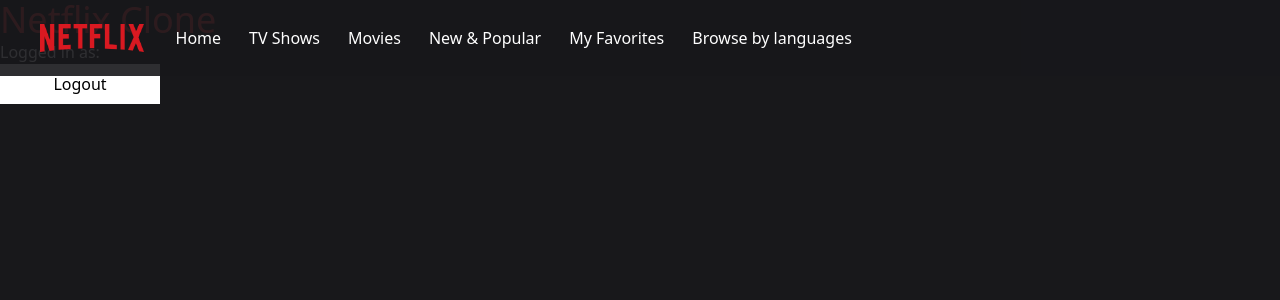
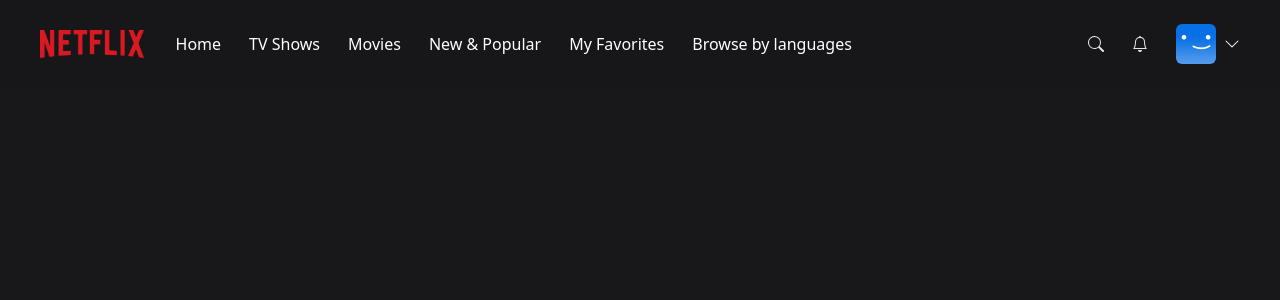
Before and after one commit to jacobdanielrose/netflix-clone, a Next.js app: page / in a window 1280 px wide. Shown: the top 300 px of the page. Built offline with nearby package versions, Linux system fonts and the light colour scheme; no server answers; the database is empty; sample sign-in values are in the browser's storage.

Commit message:
added navbar and removed fluff

```diff
--- /dev/null
+++ b/components/AccountMenu.tsx
@@ -0,0 +1,30 @@
+import { signOut } from "next-auth/react"
+
+export default function AccountMenu({
+    visible
+}: {
+    visible?: boolean
+}) {
+    if (!visible) {
+        return null
+    }
+    return (
+        <div className="bg-black w-56 absolute top-14 right-0 py-5 flex-col
+        border-2 border-gray-800 flex">
+            <div className="flex flex-col gap-3">
+                <div className="px-3 group/item flex flex-row gap-3 items-center w-full">
+                    <img className="w-8 rounded-md" src="/images/default-blue.png" alt="" />
+                    <p className="text-white text-sm group-hover/item:underline">
+                        Username
+                    </p>
+                </div>
+                <hr className="bg-gray-600 border-0 h-px my-4" />
+                <div
+                    onClick={() => signOut()}
+                    className="px-3 text-center text-white text-sm hover:underline">
+                    Sign out of Netflix
+                </div>
+            </div>
+        </div>
+    )
+}
--- a/components/MobileMenu.tsx
+++ b/components/MobileMenu.tsx
@@ -1,9 +1,34 @@
-import React from 'react'
-
-type Props = {}
-
-export default function MobileMenu({ }: Props) {
+export default function MobileMenu({
+    visible
+}: {
+    visible?: boolean
+}) {
+    if (!visible) {
+        return null
+    }
     return (
-        <div>MobileMenu</div>
+        <div className="bg-black w-56 absolute top-8 left-0 py-5
+        flex-col border-2 border-gray-800 flex">
+            <ul className="flex flex-col gap-4">
+                <li className="px-4 text-center text-white">
+                    Home
+                </li>
+                <li className="px-4 text-center text-white">
+                    TV Shows
+                </li>
+                <li className="px-4 text-center text-white">
+                    Movies
+                </li>
+                <li className="px-4 text-center text-white">
+                    New & Popular
+                </li>
+                <li className="px-4 text-center text-white">
+                    My List
+                </li>
+                <li className="px-4 text-center text-white">
+                    Browse by Languages
+                </li>
+            </ul>
+        </div>
     )
 }
--- a/components/Navbar.tsx
+++ b/components/Navbar.tsx
@@ -1,9 +1,22 @@
 import NavbarItem from "@/components/NavbarItem";
 import MobileMenu from "@/components/MobileMenu";
+import AccountMenu from "@/components/AccountMenu";
 
-import { BsChevronDown } from 'react-icons/bs'
+import { BsChevronDown, BsSearch, BsBell } from 'react-icons/bs'
+import { useCallback, useState } from "react";
 
 export default function Navbar() {
+    const [showMobileMenu, setShowMobileMenu] = useState(false)
+    const [showAccountMenu, setShowAccountMenu] = useState(false)
+
+    const toggleMobileMenu = useCallback(() => {
+        setShowMobileMenu((current) => !current)
+    }, [])
+
+    const toggleAccountMenu = useCallback(() => {
+        setShowAccountMenu((current) => !current)
+    }, [])
+
     return (
         <nav className="w-full fixed z-40">
             <div
@@ -23,11 +36,29 @@
                     <NavbarItem label="Browse by languages" />
                 </div>
                 <div
+                    onClick={toggleMobileMenu}
                     className="lg:hidden flex flex-row items-center gap-2
                     ml-8 cursor-pointer relative">
                     <p className="text-white text-sm">Browse</p>
                     <BsChevronDown className="text-white transition" />
-                    <MobileMenu />
+                    <MobileMenu visible={showMobileMenu} />
+                </div>
+                <div className="flex flex-row ml-auto gap-7 items-center">
+                    <div className="text-gray-200 hover:text-gray-400 cursor-pointer">
+                        <BsSearch />
+                    </div>
+                    <div className="text-gray-200 hover:text-gray-400 cursor-pointer">
+                        <BsBell />
+                    </div>
+                    <div
+                        onClick={toggleAccountMenu}
+                        className="flex flex-row items-center gap-2 cursor-pointer relative">
+                        <div className="w-6 h-6 lg:w-10 lg:h-10 rounded-md overflow-hidden">
+                            <img src="/images/default-blue.png" alt="" />
+                        </div>
+                        <BsChevronDown className="text-white transition" />
+                        <AccountMenu visible={showAccountMenu} />
+                    </div>
                 </div>
             </div>
         </nav>
--- a/pages/auth.tsx
+++ b/pages/auth.tsx
@@ -2,7 +2,6 @@
 import axios from "axios";
 import { SetStateAction, useCallback, useState } from "react";
 import { signIn } from "next-auth/react"
-import { useRouter } from "next/router";
 
 import { FcGoogle } from 'react-icons/fc'
 import { FaGithub } from 'react-icons/fa'
--- a/pages/index.tsx
+++ b/pages/index.tsx
@@ -30,12 +30,6 @@
   return (
     <>
       <Navbar />
-      <h1 className={"text-4xl text-red-500"}>Netflix Clone</h1>
-      <p className='text-white'>Logged in as: {user?.email}</p>
-      <button className='h-10 w-40 bg-white'
-        onClick={() => signOut()}>
-        Logout
-      </button>
     </>
   )
 }
```
